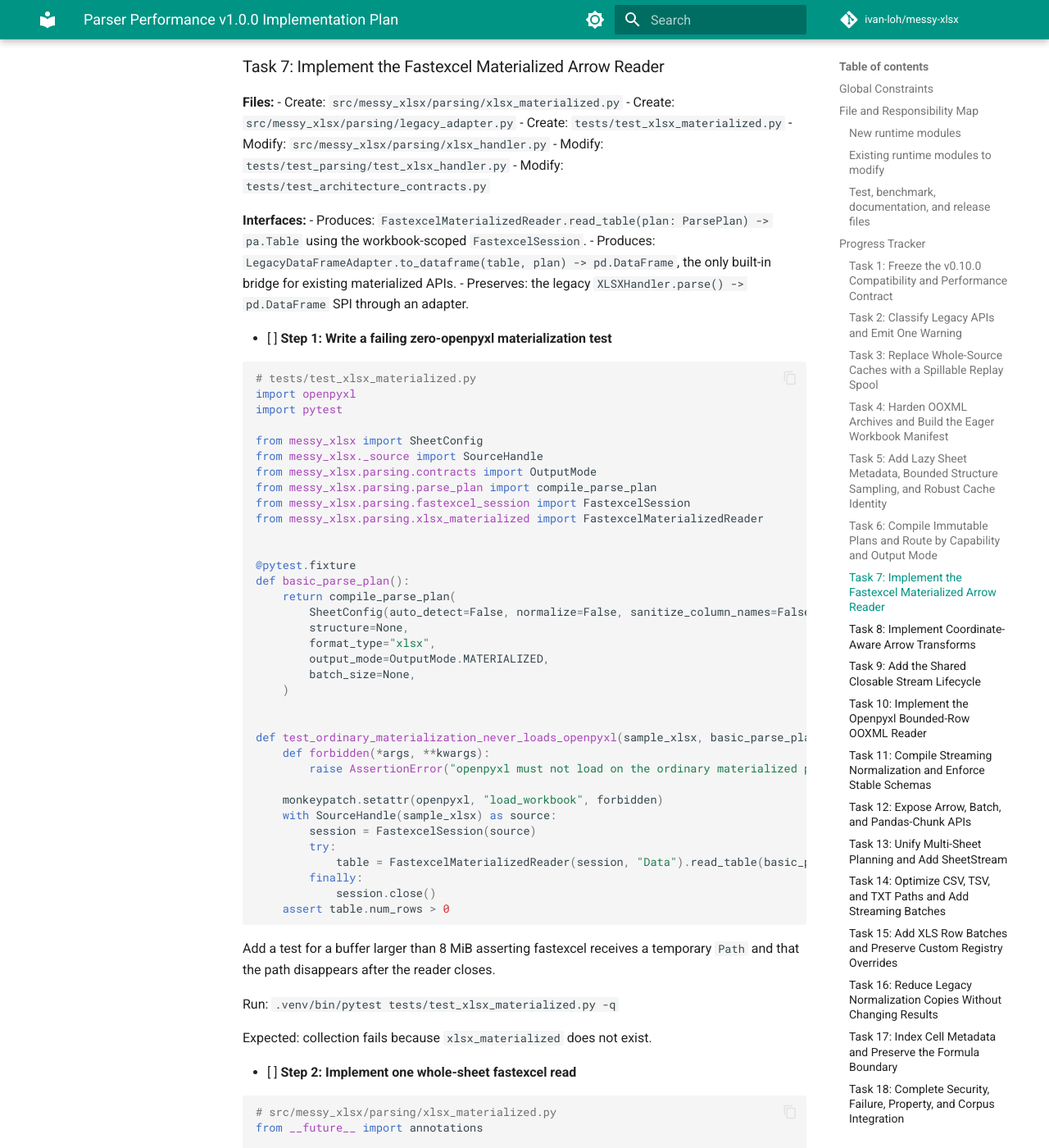
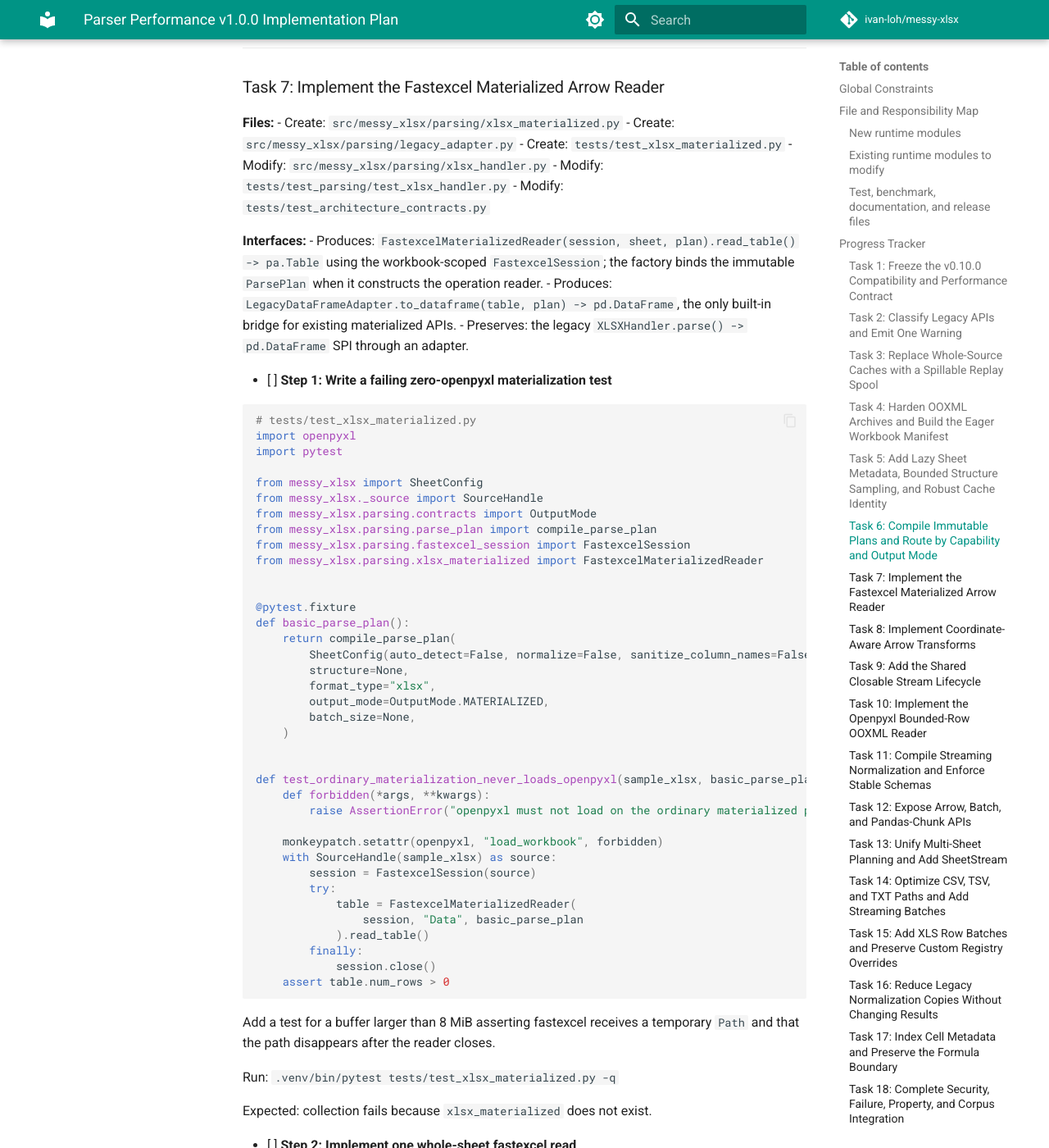
Before and after one commit to ivan-loh/messy-xlsx, an MkDocs documentation site: the page built from docs/superpowers/plans/2026-07-22-parser-performance-v1.md, in a window 1280 px wide and 1400 px high, scrolled down 35678 px. Shown: the whole window at 82% size. Built offline with MkDocs 1.6.1 and Material for MkDocs 9.7.7, drawn with Linux system fonts in a browser that asks for light colours; comment, search, counter and statistics services are not loaded; some of the changed text lies outside the part shown.

Commit message:
fix: bind plans in materialized readers

```diff
--- a/docs/superpowers/plans/2026-07-22-parser-performance-v1.md
+++ b/docs/superpowers/plans/2026-07-22-parser-performance-v1.md
@@ -1430,7 +1430,7 @@ git commit -m "perf: index OOXML sheet metadata lazily"
 - Modify: `tests/test_parse_plan.py`
 
 **Interfaces:**
-- Produces: `OutputMode`, `BackendKind`, `ReaderDecision`, `ParseMetrics`, `MaterializedArrowReader`, and `StreamingBatchReader`.
+- Produces: `OutputMode`, `BackendKind`, `ReaderDecision`, `ParseMetrics`, `MaterializedArrowReader`, and `StreamingBatchReader`; materialized reader factories bind the immutable `ParsePlan`, so the operation protocol is `read_table() -> pa.Table`.
 - Produces: `compile_parse_plan(config, structure, format_type, output_mode: OutputMode, batch_size: int | None) -> ParsePlan` with a deep immutable configuration snapshot.
 - Produces: `BackendRouter.select(workbook_context) -> ReaderDecision`.
 - Produces: `FallbackCoordinator.materialize()` and `FallbackCoordinator.batches()` with cleanup-before-fallback and no retry after observable output.
@@ -1678,7 +1678,7 @@ git commit -m "refactor: route parsers by output capability"
 - Modify: `tests/test_architecture_contracts.py`
 
 **Interfaces:**
-- Produces: `FastexcelMaterializedReader.read_table(plan: ParsePlan) -> pa.Table` using the workbook-scoped `FastexcelSession`.
+- Produces: `FastexcelMaterializedReader(session, sheet, plan).read_table() -> pa.Table` using the workbook-scoped `FastexcelSession`; the factory binds the immutable `ParsePlan` when it constructs the operation reader.
 - Produces: `LegacyDataFrameAdapter.to_dataframe(table, plan) -> pd.DataFrame`, the only built-in bridge for existing materialized APIs.
 - Preserves: the legacy `XLSXHandler.parse() -> pd.DataFrame` SPI through an adapter.
 
@@ -1716,7 +1716,9 @@ def test_ordinary_materialization_never_loads_openpyxl(sample_xlsx, basic_parse_
     with SourceHandle(sample_xlsx) as source:
         session = FastexcelSession(source)
         try:
-            table = FastexcelMaterializedReader(session, "Data").read_table(basic_parse_plan)
+            table = FastexcelMaterializedReader(
+                session, "Data", basic_parse_plan
+            ).read_table()
         finally:
             session.close()
     assert table.num_rows > 0
```
Also changed, not shown: other parts of docs/superpowers/plans/2026-07-22-parser-performance-v1.md (+4 -3 lines), 2 other files.
